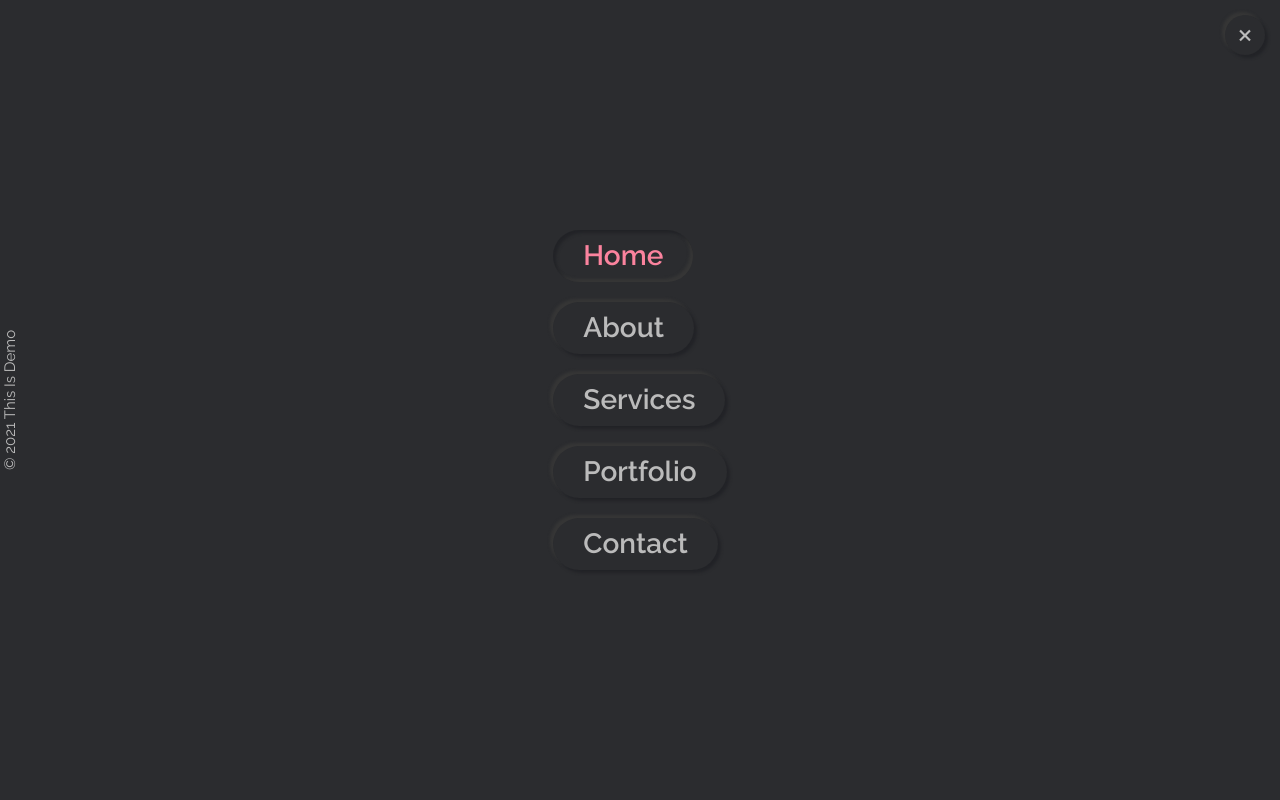
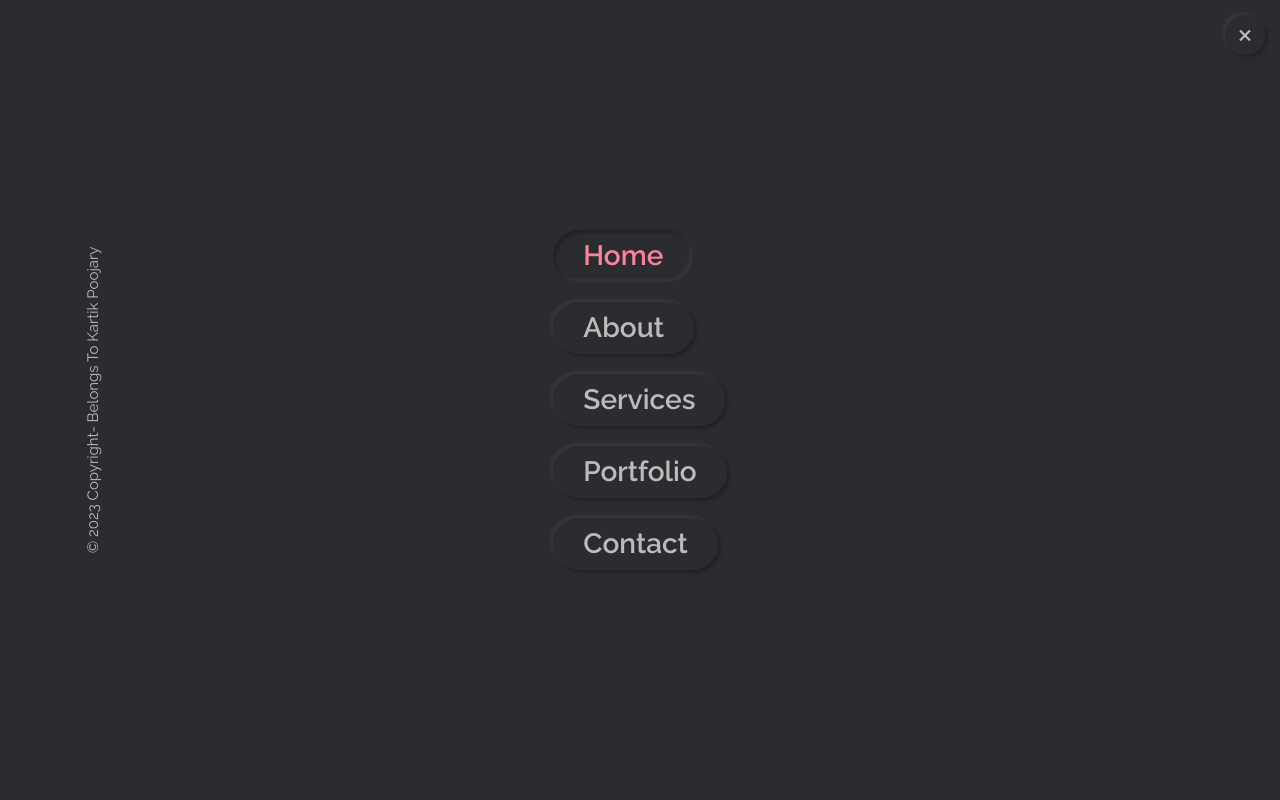
Before and after one commit to kartik2303/23, a plain HTML site: page index.html in a window 1280 px wide. Both pictures are taken after a click on the element 1245 px from the left and 40 px from the top of the page. Shown: the top 800 px of the page. Drawn offline with nearby package versions, Linux system fonts and the light colour scheme.

Commit message:
Update index.html

```diff
--- a/index.html
+++ b/index.html
@@ -61,7 +61,7 @@
           <li><a href="#contact" class="link-item outer-shadow hover-in-shadow">Contact</a></li>
         </ul>
       </div>
-      <p class="copyright-text">&copy; 2021 This is demo</p>
+      <p class="copyright-text">&copy; 2023 copyright- belongs to kartik poojary</p>
 
       <div class="fade-out-effect">
 
```
